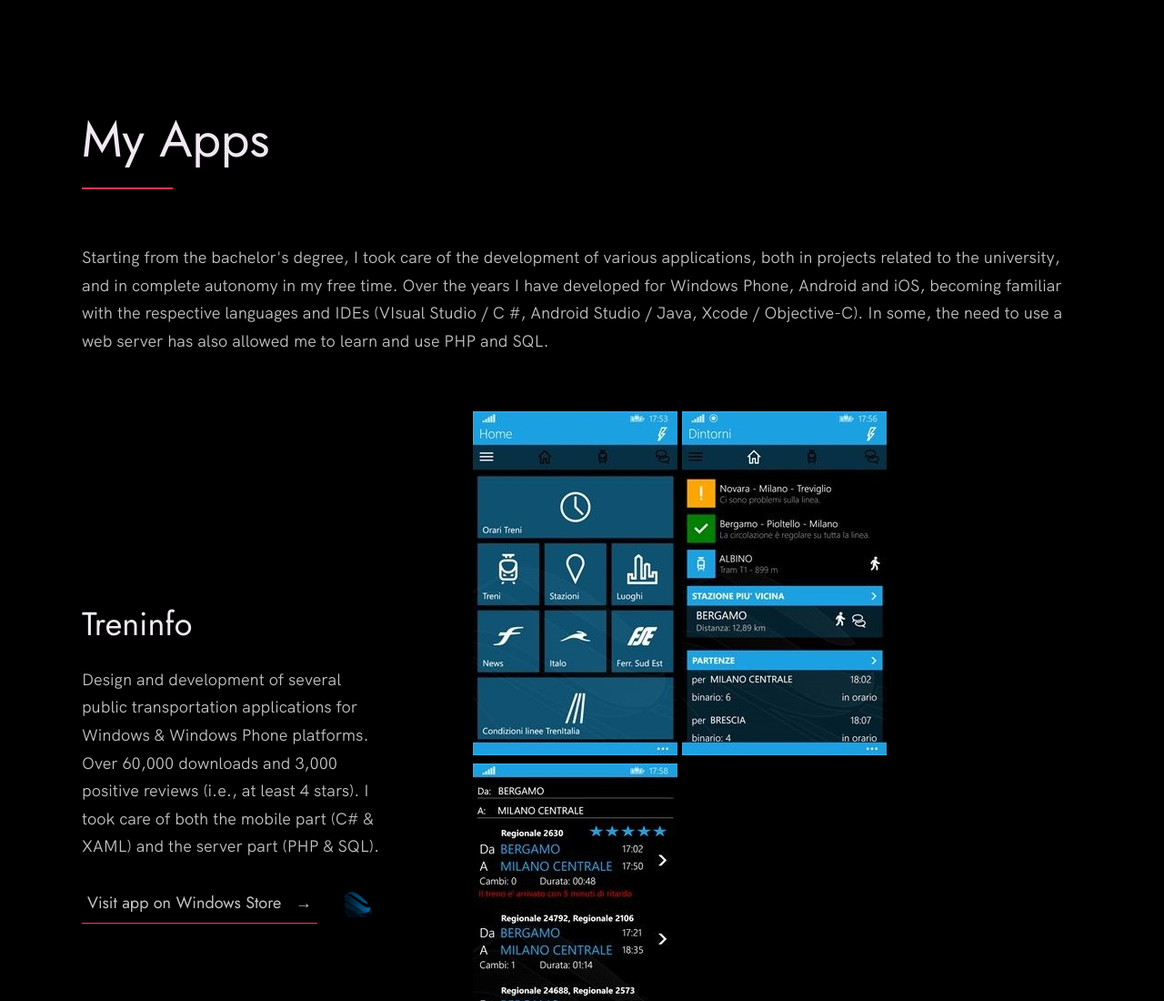
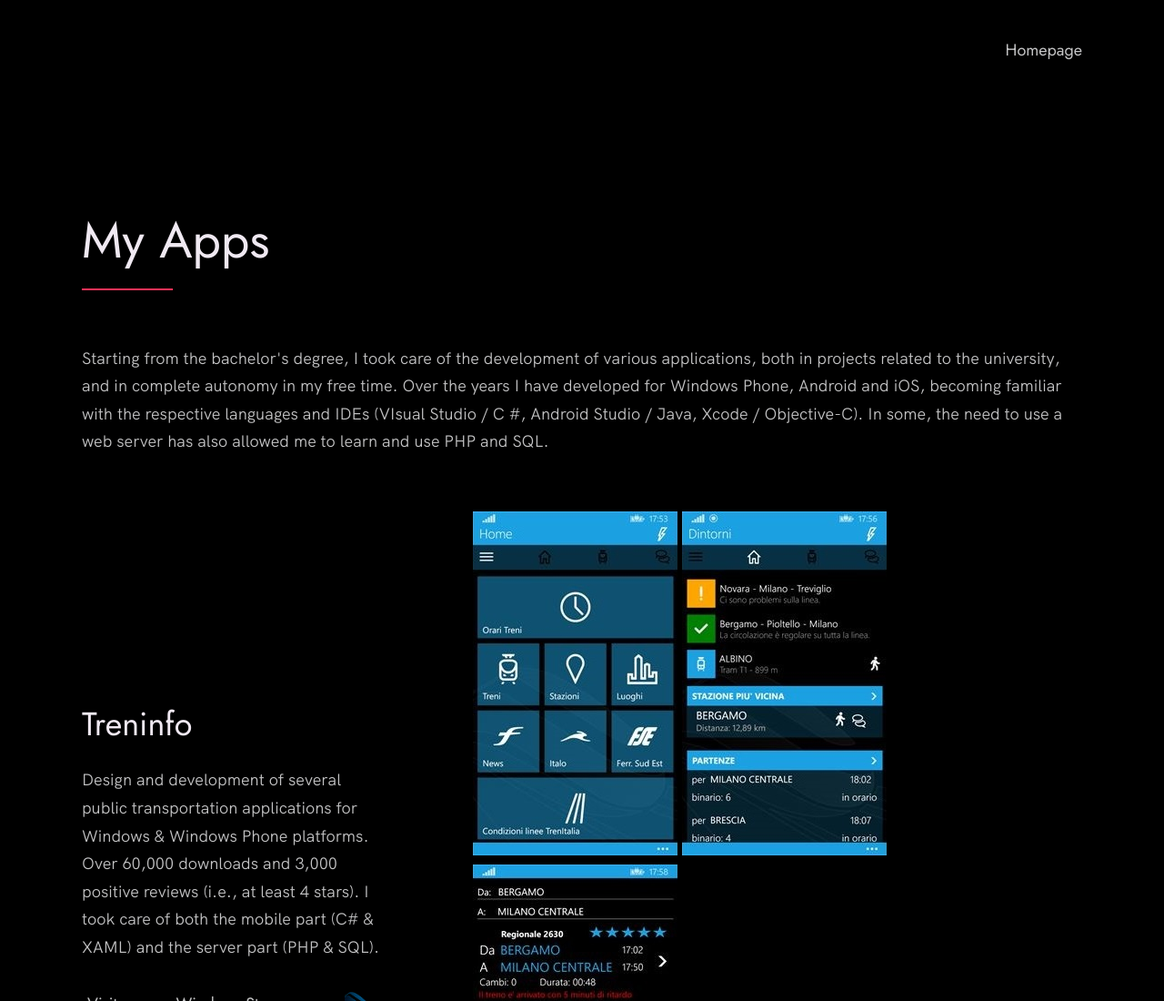
Before and after one commit to manuelpezzera/manuelpezzera.github.io, a plain HTML site: page apps.html in a window 1280 px wide. Shown: the top 1100 px of the page at 91% size. Drawn offline with Linux system fonts and the light colour scheme.

Commit message:
Added header in dedicated pages

```diff
--- a/apps.html
+++ b/apps.html
@@ -32,8 +32,16 @@
 </head>
 
 <body>
+
+  <div class="row">
+    <nav class="nav" role="navigation">
+      <ul class="nav__items">
+        <li class="nav__item"><a href="./index.html" class="nav__link">Homepage</a></li>
+      </ul>
+    </nav>
+  </div>
+
   <main role="main">
-
     <section class="myApps" id="myApps">
       <div class="row">
         <h2>My Apps</h2>
```
Also changed, not shown: games.html (+9 -1 lines).
